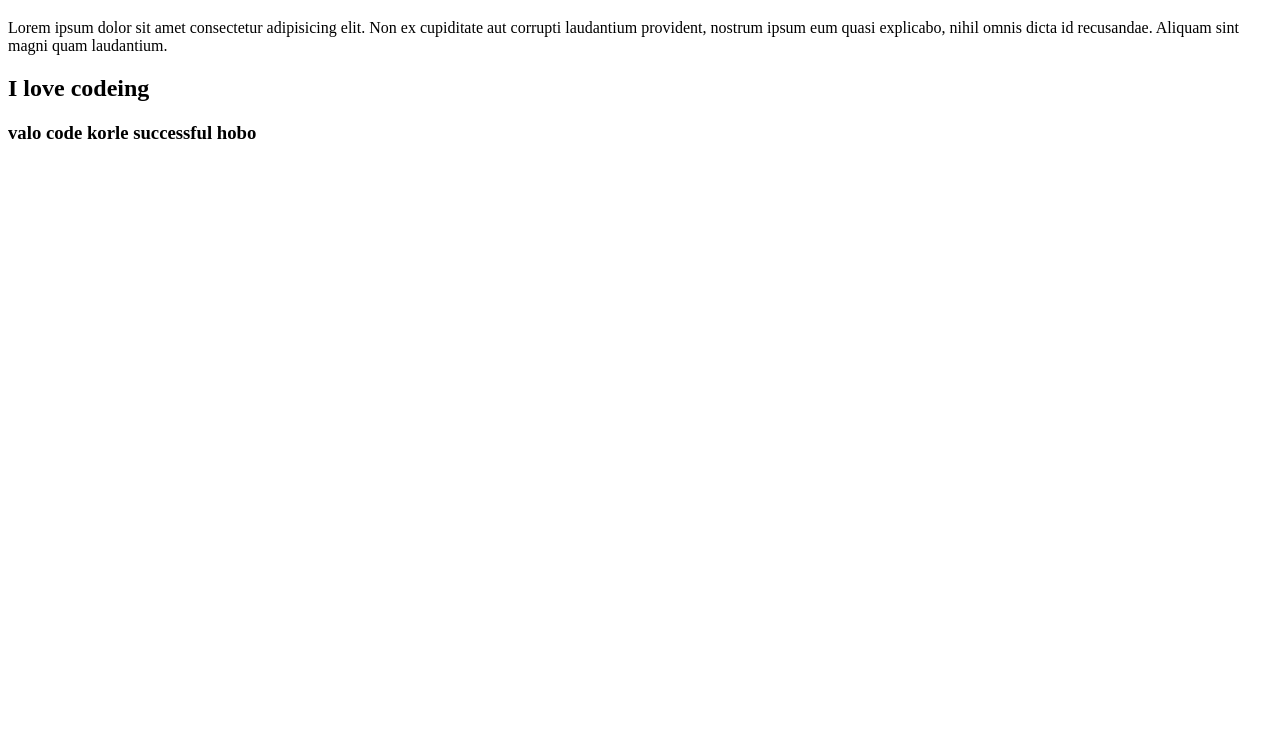
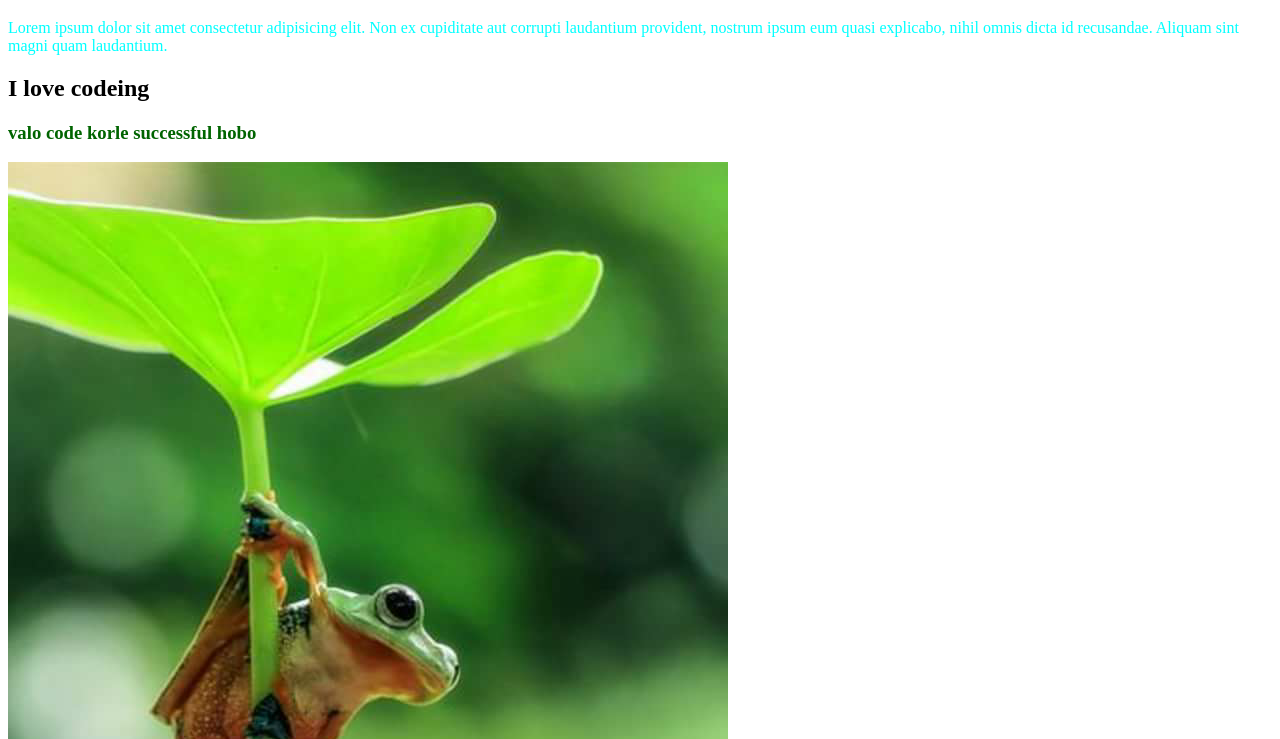
Before and after one commit to AbdullhaAlMinhaz/my-second, a plain HTML site: page index.html in a window 1280 px wide. Shown: the part 61-800 px from the top of the page. Drawn offline with Linux system fonts and the light colour scheme.

Commit message:
image added

```diff
--- a/index.html
+++ b/index.html
@@ -4,11 +4,13 @@
     <meta charset="UTF-8">
     <meta name="viewport" content="width=device-width, initial-scale=1.0">
     <title>My second repo for practice</title>
+    <link rel="stylesheet" href="style.css">
 </head>
 <body>
     <h1>My name is minhaz</h1>
     <p>Lorem ipsum dolor sit amet consectetur adipisicing elit. Non ex cupiditate aut corrupti laudantium provident, nostrum ipsum eum quasi explicabo, nihil omnis dicta id recusandae. Aliquam sint magni quam laudantium.</p>
     <h2>I love codeing </h2>
     <h3>valo code korle successful hobo</h3>
+    <img src="Bang/Screenshot_2018-02-09-19-19-10-1.png" alt="">
 </body>
 </html>
```
Also changed, not shown: Bang/Screenshot_2018-02-09-19-19-10-1.png (added), Bang/Screenshot_2018-02-09-19-19-14-1.png (added), Bang/Screenshot_2018-02-09-19-19-17-1-1.png (added).
